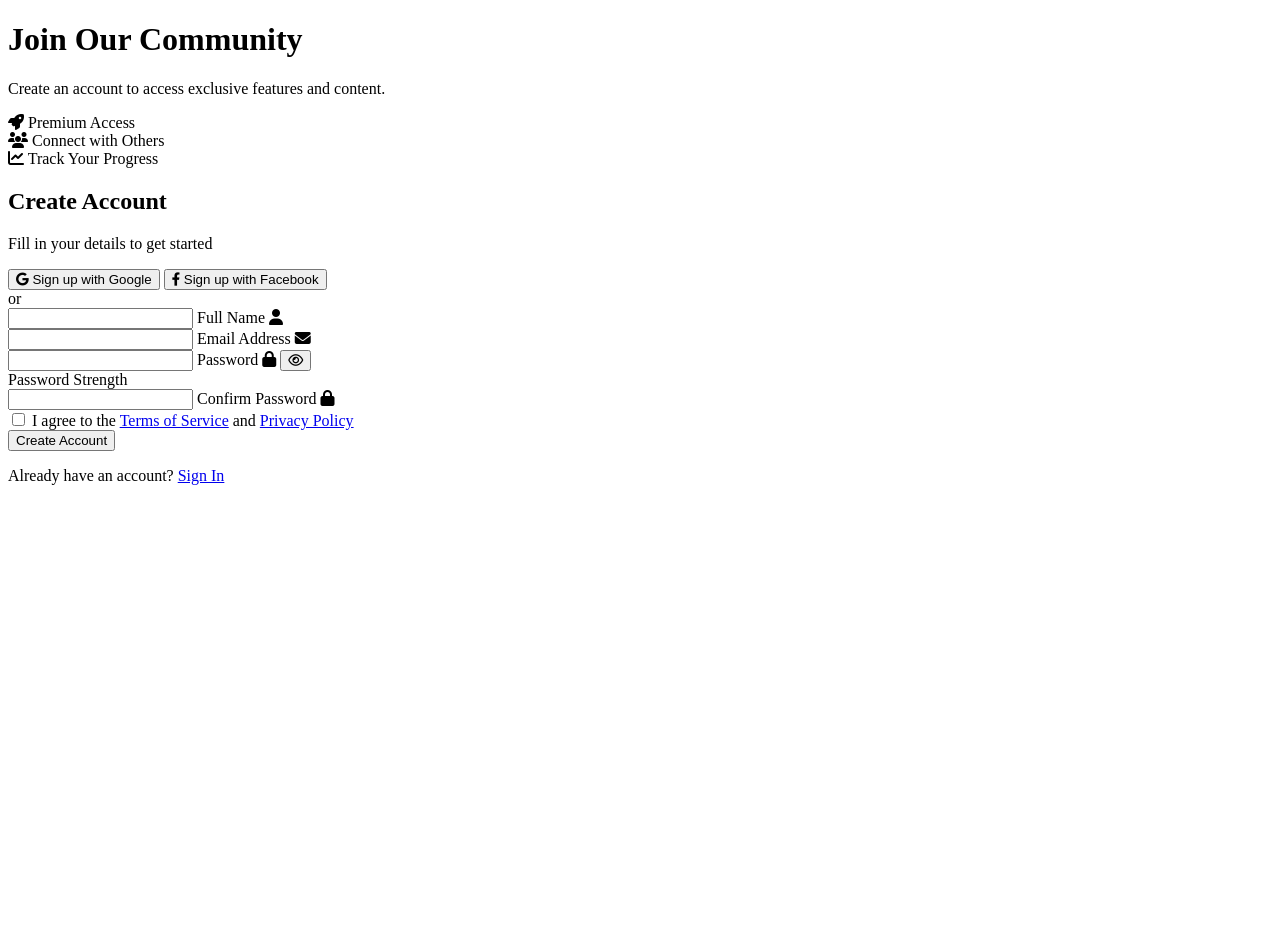
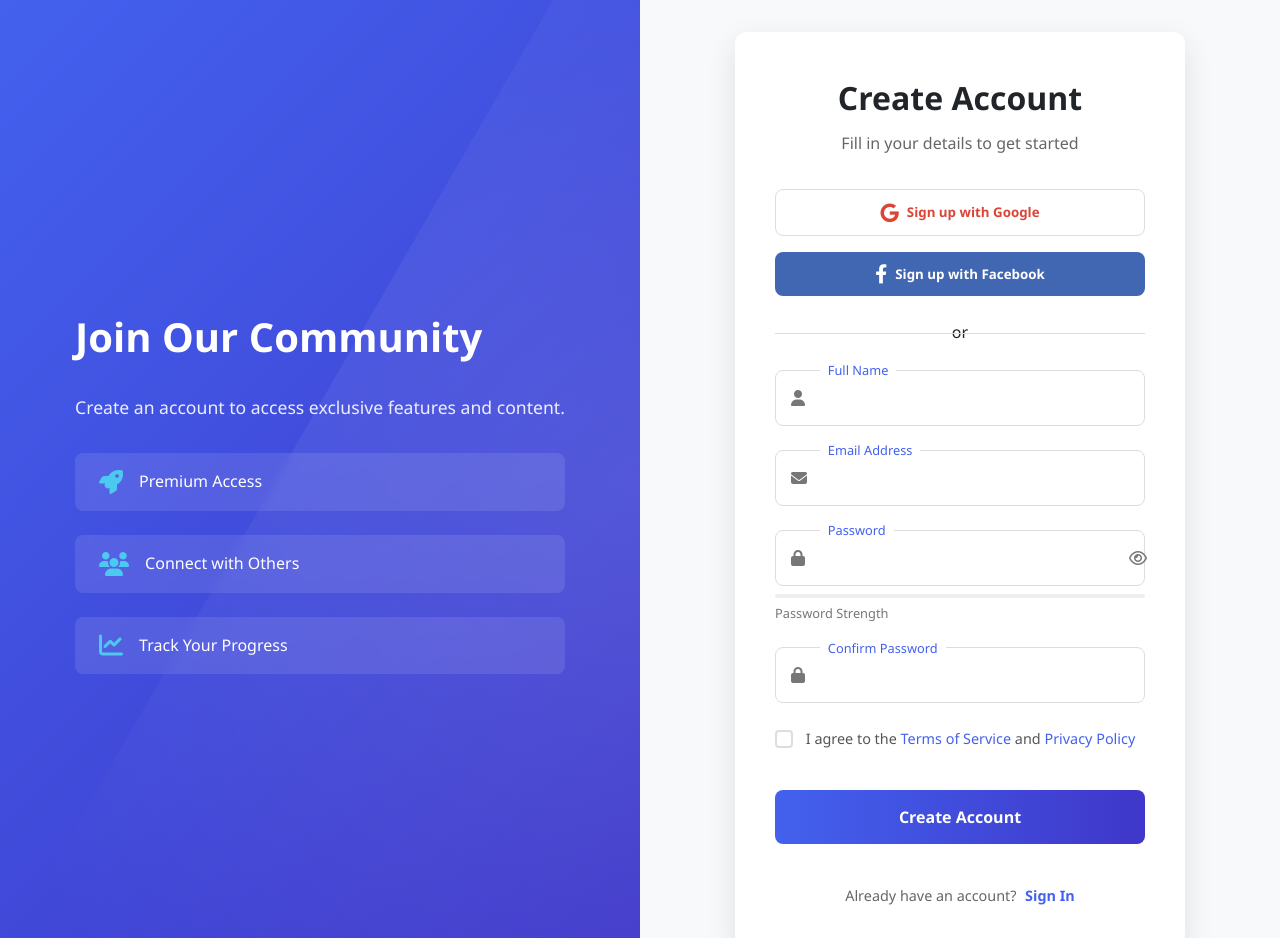
Before and after one commit to kakahh132/registrationForm, a plain HTML site: page index.html in a window 1280 px wide. Shown: the top 938 px of the page. Before the commit the page ends 800 px from the top, so only its background shows below. Drawn offline with Linux system fonts and the light colour scheme; a script that the page names is missing.

Commit message:
added a few changes

```diff
--- a/index.html
+++ b/index.html
@@ -4,7 +4,7 @@
     <meta charset="UTF-8">
     <meta name="viewport" content="width=device-width, initial-scale=1.0">
     <title>Register | Elegant Forms</title>
-    <link rel="stylesheet" href="reg.css">
+    <link rel="stylesheet" href="/styles.css">
     <link rel="stylesheet" href="https://cdnjs.cloudflare.com/ajax/libs/font-awesome/6.4.0/css/all.min.css">
 </head>
 <body>
```
